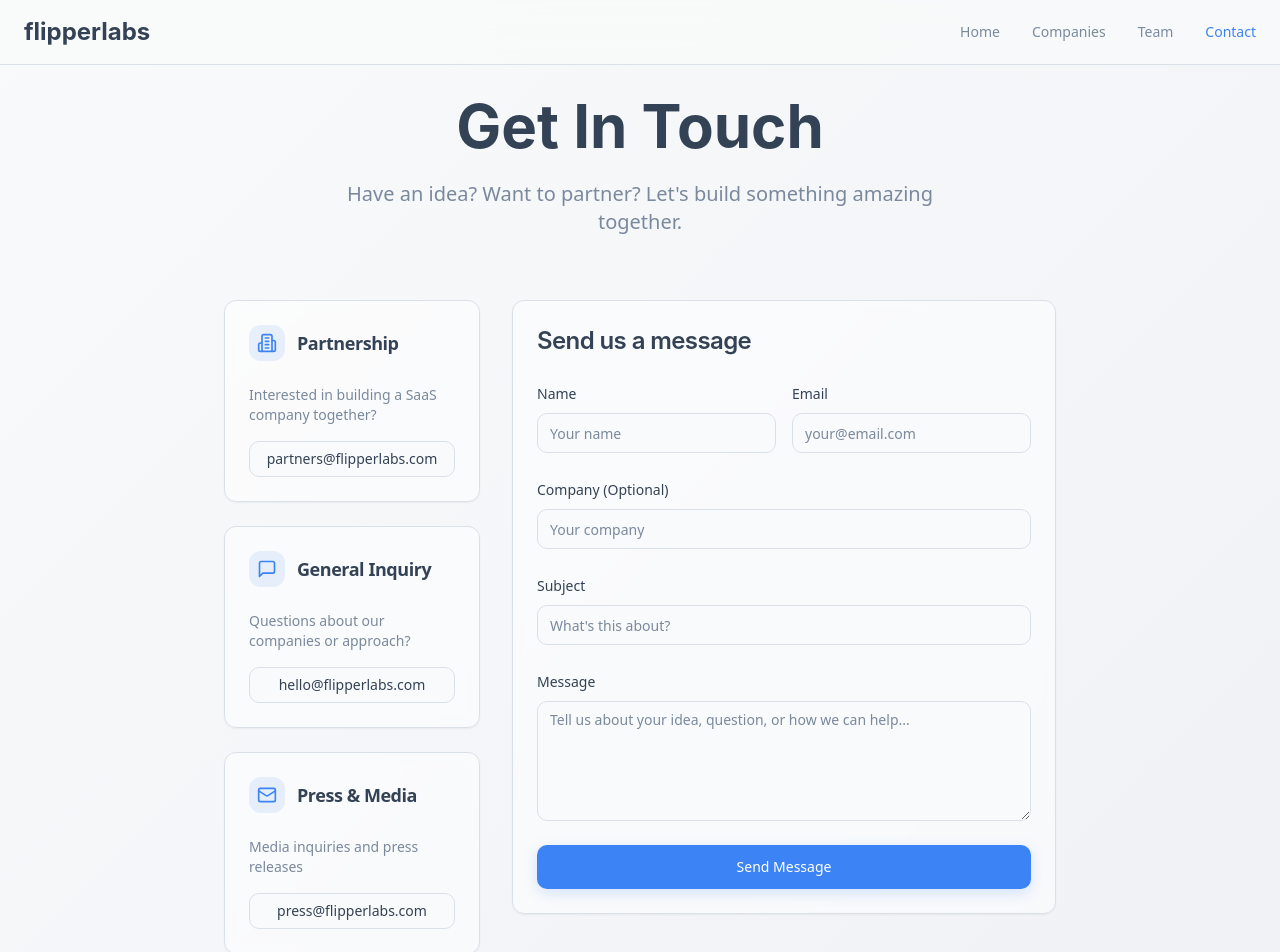
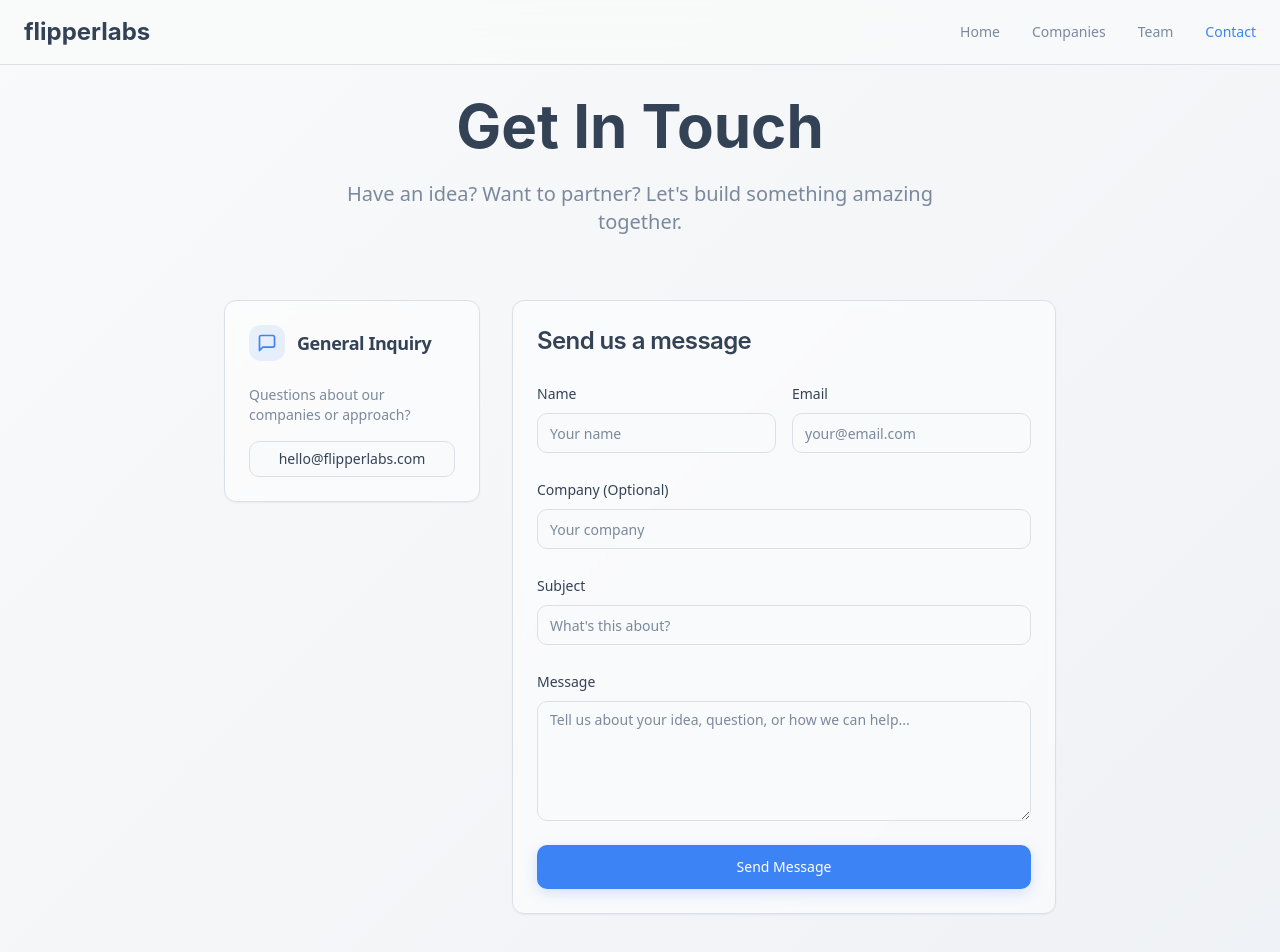
Before and after one commit to FlipperLabs/flipperlabs-landing-page, a React (Vite) app: page /contact in a window 1280 px wide. Shown: the top 952 px of the page. Built offline with nearby package versions, Linux system fonts and the light colour scheme.

Commit message:
Remove partnership and press media

```diff
--- a/src/pages/Contact.tsx
+++ b/src/pages/Contact.tsx
@@ -4,7 +4,7 @@ import { Button } from "@/components/ui/button";
 import { Input } from "@/components/ui/input";
 import { Textarea } from "@/components/ui/textarea";
 import { Label } from "@/components/ui/label";
-import { Mail, MessageSquare, Building2 } from "lucide-react";
+import { MessageSquare } from "lucide-react";
 
 const Contact = () => {
   return (
@@ -30,25 +30,6 @@ const Contact = () => {
                 <CardHeader>
                   <div className="flex items-center space-x-3">
                     <div className="p-2 bg-primary/10 rounded-lg text-primary">
-                      <Building2 className="w-5 h-5" />
-                    </div>
-                    <CardTitle className="text-lg">Partnership</CardTitle>
-                  </div>
-                </CardHeader>
-                <CardContent>
-                  <p className="text-muted-foreground text-sm mb-4">
-                    Interested in building a SaaS company together?
-                  </p>
-                  <Button variant="outline" size="sm" className="w-full">
-                    partners@flipperlabs.com
-                  </Button>
-                </CardContent>
-              </Card>
-
-              <Card className="bg-card/50 backdrop-blur-sm border-border">
-                <CardHeader>
-                  <div className="flex items-center space-x-3">
-                    <div className="p-2 bg-primary/10 rounded-lg text-primary">
                       <MessageSquare className="w-5 h-5" />
                     </div>
                     <CardTitle className="text-lg">General Inquiry</CardTitle>
@@ -60,25 +41,6 @@ const Contact = () => {
                   </p>
                   <Button variant="outline" size="sm" className="w-full">
                     hello@flipperlabs.com
-                  </Button>
-                </CardContent>
-              </Card>
-
-              <Card className="bg-card/50 backdrop-blur-sm border-border">
-                <CardHeader>
-                  <div className="flex items-center space-x-3">
-                    <div className="p-2 bg-primary/10 rounded-lg text-primary">
-                      <Mail className="w-5 h-5" />
-                    </div>
-                    <CardTitle className="text-lg">Press & Media</CardTitle>
-                  </div>
-                </CardHeader>
-                <CardContent>
-                  <p className="text-muted-foreground text-sm mb-4">
-                    Media inquiries and press releases
-                  </p>
-                  <Button variant="outline" size="sm" className="w-full">
-                    press@flipperlabs.com
                   </Button>
                 </CardContent>
               </Card>
```
